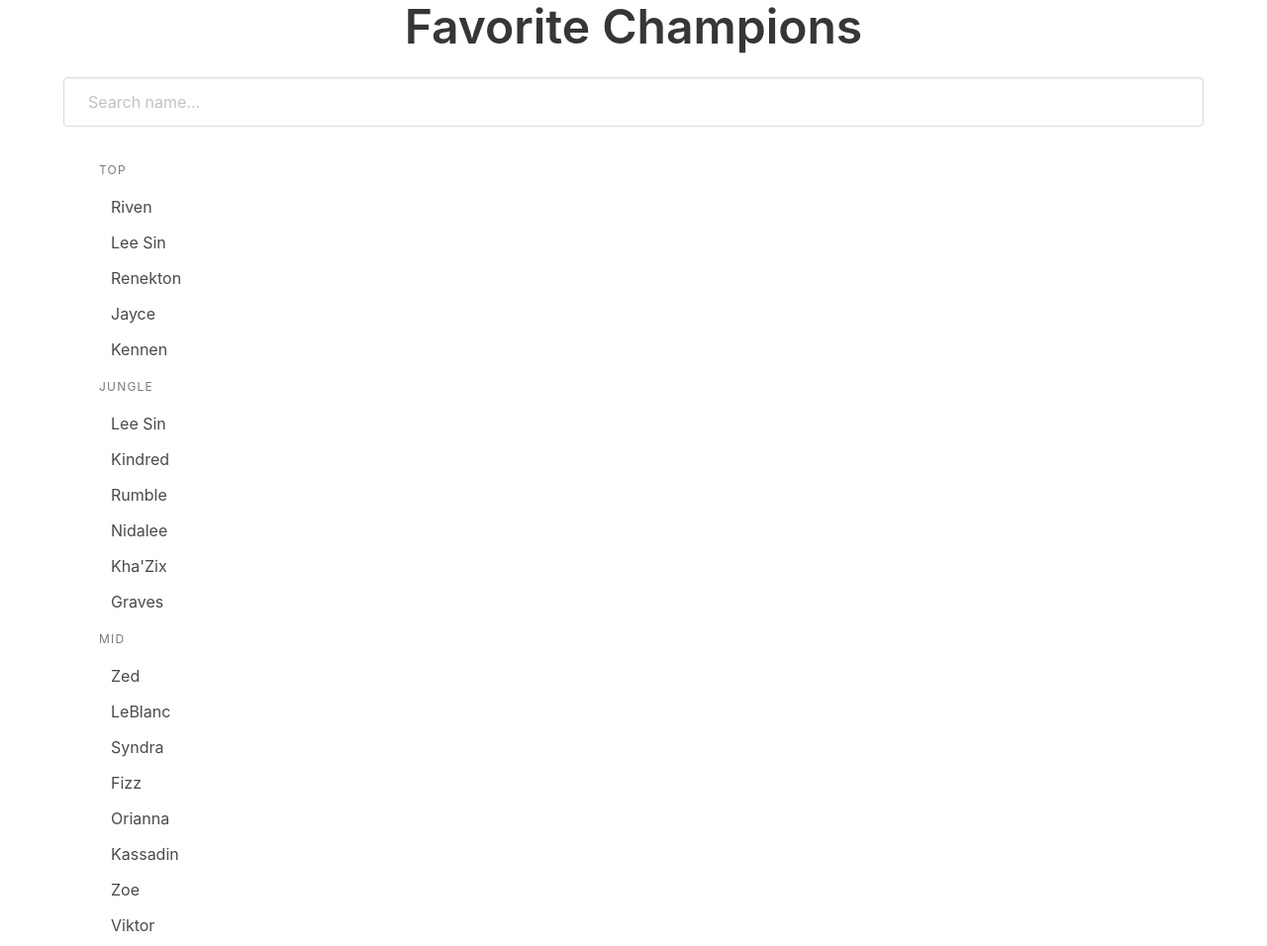
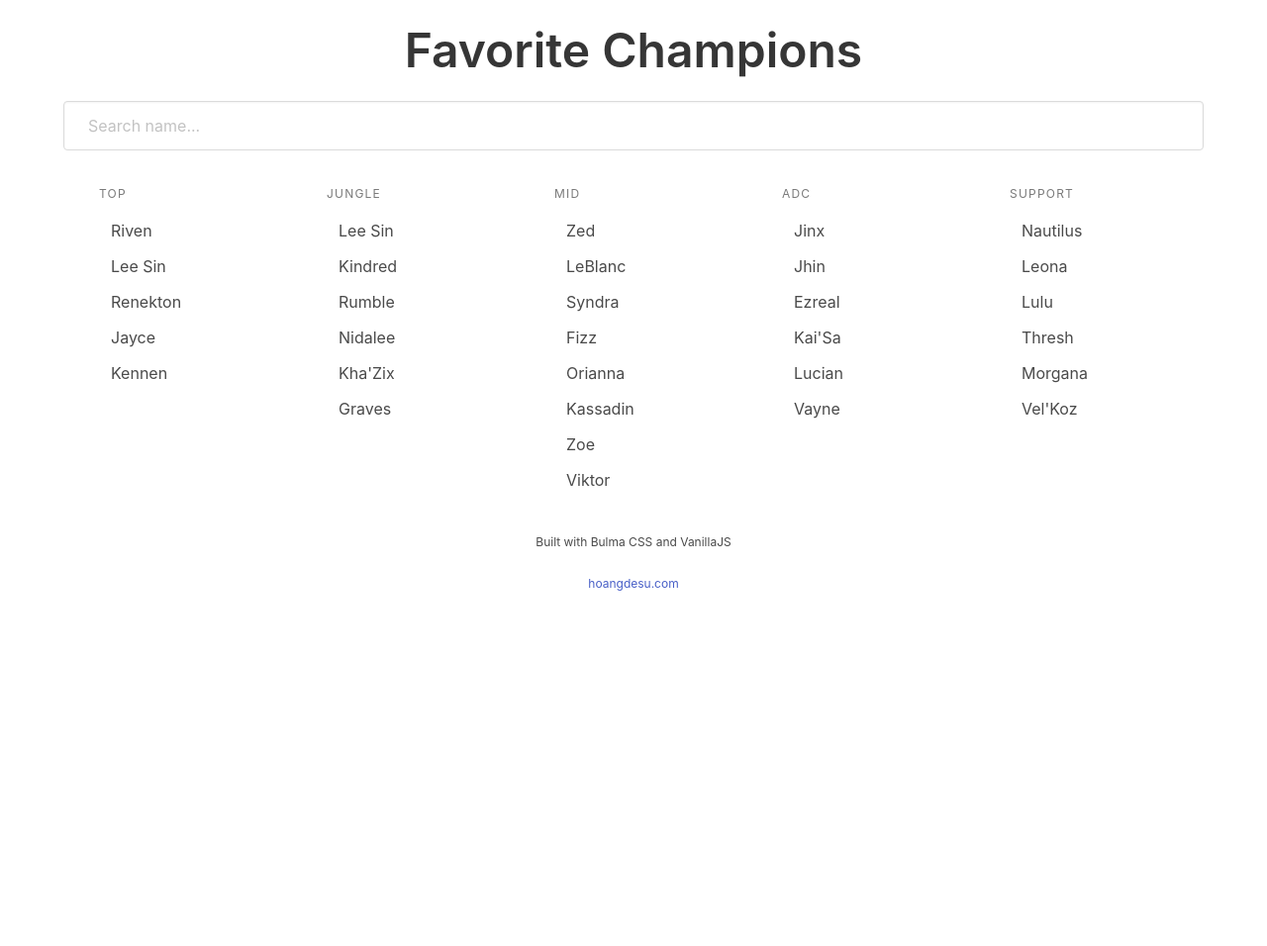
Before and after one commit to hoangdesu/Mini-web-development-projects, a plain HTML site: page FilterListVanillaJS/index.html in a window 1280 px wide. Shown: the top 956 px of the page at 99% size. After the commit the page ends 800 px from the top, so only its background shows below. Drawn offline with nearby package versions, Linux system fonts and the light colour scheme.

Commit message:
update styles

```diff
--- a/FilterListVanillaJS/index.html
+++ b/FilterListVanillaJS/index.html
@@ -13,11 +13,11 @@
 <body>
     <main>
         <div class="container">
-            <h1 class="title is-1 has-text-centered">Favorite Champions</h1>
+            <h1 class="title is-1 has-text-centered m-5">Favorite Champions</h1>
             <input id="search" type="text" class="input p-5" placeholder="Search name...">
-            <ul class="menu-list column is-half m-5">
-                <p class="menu-label">Top</p>
-                <ul class="list">
+            <div class="menu-list columns m-5 is-flex-desktop is-justify-content-space-between">
+                <ul class="list column is-2">
+                    <p class="menu-label">Top</p>
                     <li class="item">
                         <a href="#">Riven</a>
                     </li>
@@ -34,12 +34,12 @@
                         <a href="#">Kennen</a>
                     </li>
                 </ul>
-                <p class="menu-label">Jungle</p>
-                <ul class="list">
+                <ul class="list column is-2">
+                    <p class="menu-label">Jungle</p>
                     <li class="item">
                         <a href="#">Lee Sin</a>
                     </li>
-                    <li class="item">
+                    <li class="item back">
                         <a href="#">Kindred</a>
                     </li>
                     <li class="item">
@@ -55,8 +55,8 @@
                         <a href="#">Graves</a>
                     </li>
                 </ul>
-                <p class="menu-label">Mid</p>
-                <ul class="list">
+                <ul class="list column is-2">
+                    <p class="menu-label">Mid</p>
                     <li class="item">
                         <a href="#">Zed</a>
                     </li>
@@ -82,8 +82,8 @@
                         <a href="#">Viktor</a>
                     </li>
                 </ul>
-                <p class="menu-label">ADC</p>
-                <ul class="list">
+                <ul class="list column is-2">
+                    <p class="menu-label">ADC</p>
                     <li class="item">
                         <a href="#">Jinx</a>
                     </li>
@@ -103,8 +103,8 @@
                         <a href="#">Vayne</a>
                     </li>
                 </ul>
-                <p class="menu-label">Support</p>
-                <ul class="list">
+                <ul class="list column is-2">
+                    <p class="menu-label">Support</p>
                     <li class="item">
                         <a href="#">Nautilus</a>
                     </li>
@@ -124,7 +124,7 @@
                         <a href="#">Vel'Koz</a>
                     </li>
                 </ul>
-            </ul>
+            </div>
         </div>
         <p class="is-size-7 has-text-centered m-5 mb-0">Built with Bulma CSS and VanillaJS</p>
         <p class="is-size-7 has-text-centered m-5 mt-0"><a href="http://hoangdesu.com">hoangdesu.com</a></p>
--- a/FilterListVanillaJS/main.js
+++ b/FilterListVanillaJS/main.js
@@ -10,11 +10,14 @@ const filterNames = () => {
         let anchor = item.getElementsByTagName('a')[0];
         let name = anchor.innerHTML.toLowerCase();
         // console.log(name);
+
         if (name.indexOf(value) > -1) {
             item.classList.remove('is-hidden');
         } else {
             item.classList.add('is-hidden');
+            // item.classList.add('has-background-white');
         }
+
     })
 }
 
```
